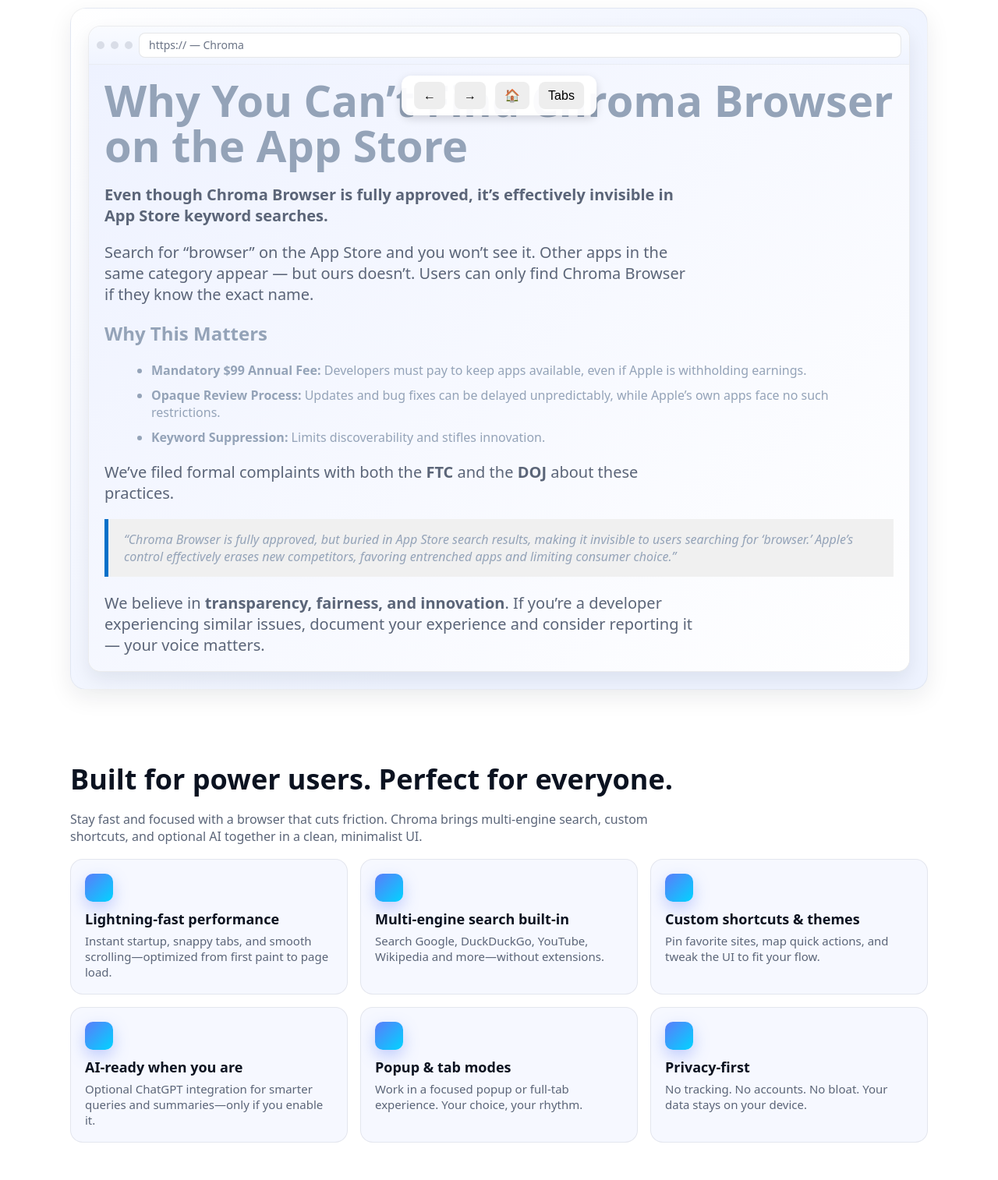
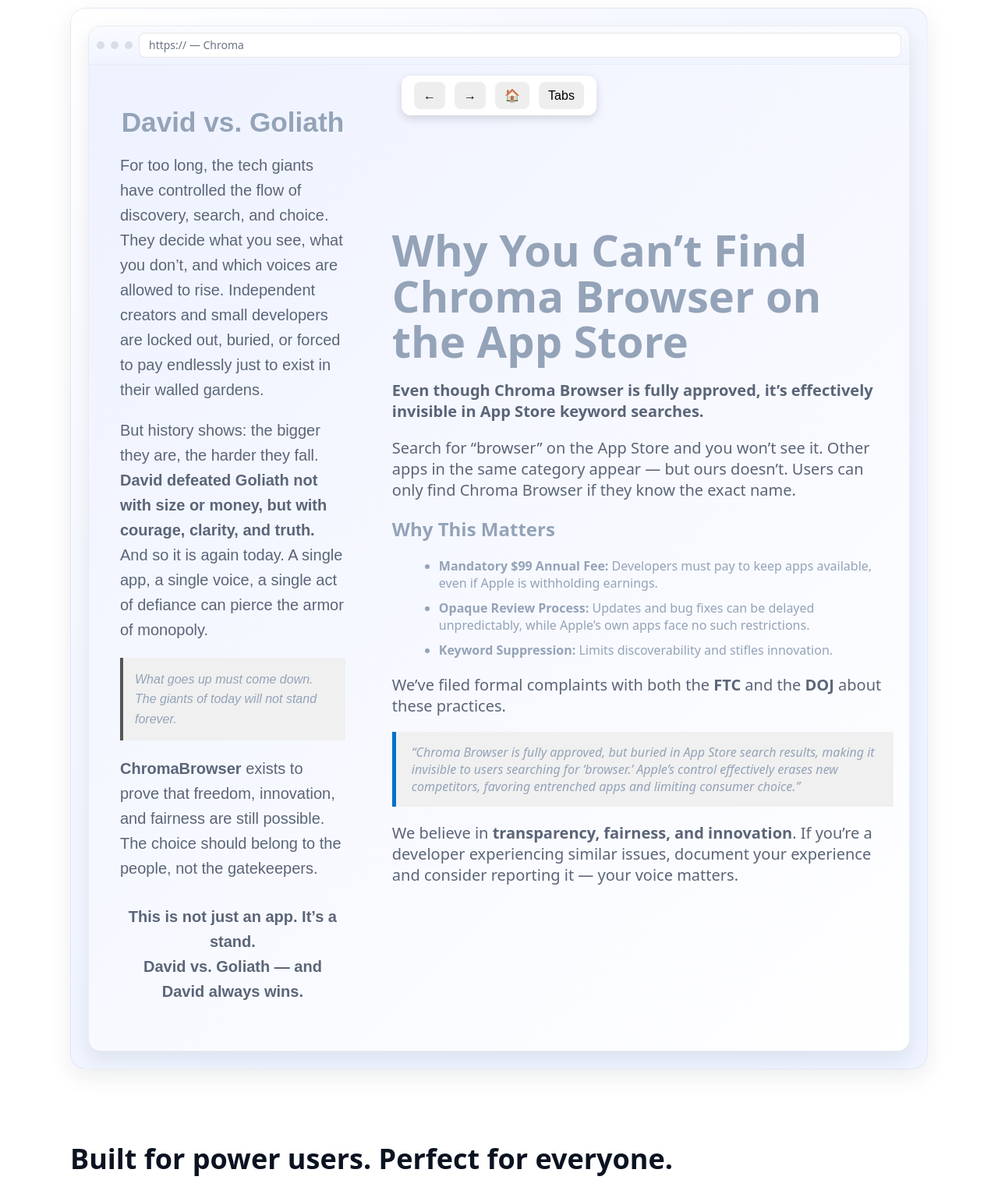
Before and after one commit to appcod8/chroma, a plain HTML site: page index.html in a window 1280 px wide. Shown: the part 640-2154 px from the top of the page at 78% size. Drawn offline with Linux system fonts and the light colour scheme.

Commit message:
Update index.html

```diff
--- a/index.html
+++ b/index.html
@@ -3,7 +3,7 @@
 <head>
   <meta charset="utf-8" />
   <meta name="viewport" content="width=device-width, initial-scale=1" />
-  <title>Chroma Browser — Transparency, Fast. Smart. Private.</title>
+  <title>ChromaBrowser — Transparency, Fast. Smart. Private.</title>
   <meta name="description" content="Chroma Browser — a fast, smart, private, multi‑engine browser. Browse, search, work seamlessly with a sleek, lightweight browser built for speed and privacy." />
   <link rel="icon" href="/favicon.ico" />
 <style>
@@ -94,7 +94,7 @@
   <div class="container nav">
     <div class="brand">
       <div class="brand-logo" aria-hidden="true"></div>
-      <a href="#top" aria-label="Chroma Browser Home">Chroma Browser</a>
+      <a href="#top" aria-label="ChromaBrowser Home">ChromaBrowser</a>
     </div>
     <nav class="nav-actions">
       <a class="btn ghost" href="#features">Features</a>
@@ -198,9 +198,35 @@
             <div class="url">https:// — Chroma</div>
           </div>
           <div class="viewport">
-        <!DOCTYPE html>
-<html lang="en">
 
+        <section style="padding:40px; font-family:Arial, sans-serif; max-width:800px; margin:auto; line-height:1.6;">
+  <h1 style="font-size:2.2em; text-align:center; margin-bottom:20px;">David vs. Goliath</h1>
+  <p>
+    For too long, the tech giants have controlled the flow of discovery, search, and choice.
+    They decide what you see, what you don’t, and which voices are allowed to rise.
+    Independent creators and small developers are locked out, buried, or forced to pay endlessly
+    just to exist in their walled gardens.
+  </p>
+  <p>
+    But history shows: the bigger they are, the harder they fall.
+    <strong>David defeated Goliath not with size or money, but with courage, clarity, and truth.</strong>
+    And so it is again today. A single app, a single voice, a single act of defiance can pierce
+    the armor of monopoly.
+  </p>
+  <blockquote style="border-left:4px solid #555; padding-left:15px; margin:20px 0; font-style:italic;">
+    What goes up must come down. The giants of today will not stand forever.
+  </blockquote>
+  <p>
+    <strong>ChromaBrowser</strong> exists to prove that freedom, innovation, and fairness
+    are still possible. The choice should belong to the people, not the gatekeepers.
+  </p>
+  <p style="text-align:center; font-weight:bold; margin-top:30px;">
+    This is not just an app. It’s a stand.<br>
+    David vs. Goliath — and David always wins.
+  </p>
+</section>
+
+  <br>
 <div class="container">
     <h1>Why You Can’t Find Chroma Browser on the App Store</h1>
 
```
